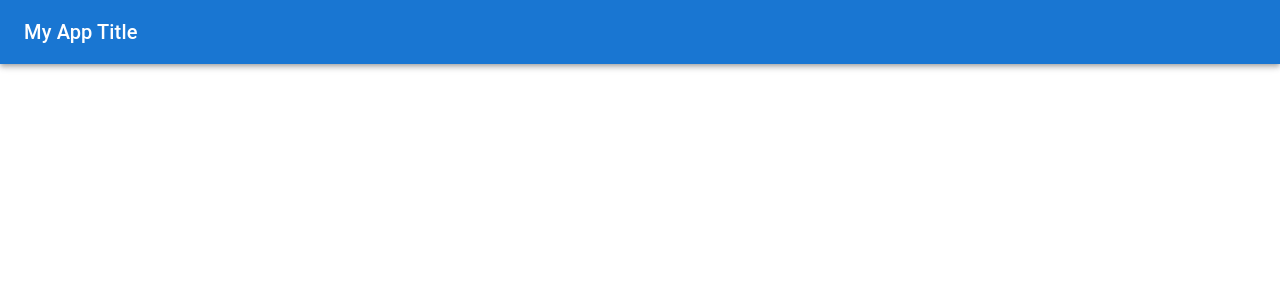
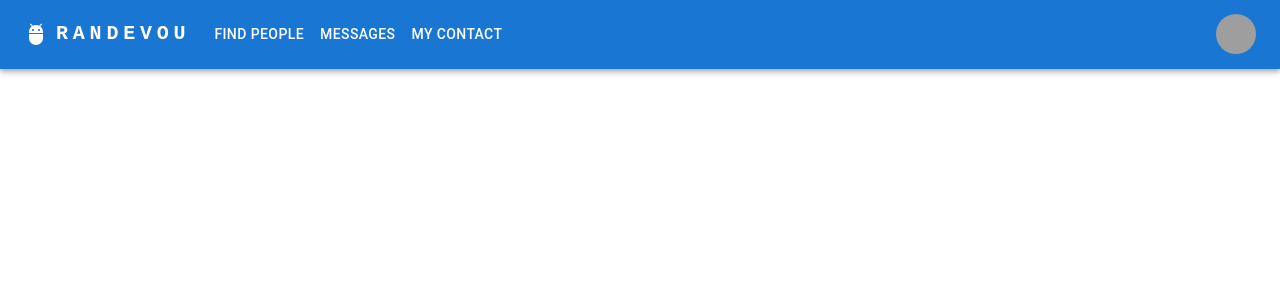
Before and after one commit to marclnomaia/RANDEVOU, a React (Create React App) app in the folder rand-app/: page / in a window 1280 px wide. Shown: the top 300 px of the page. Built offline with nearby package versions, Linux system fonts and the light colour scheme; grey boxes are pictures that could not be loaded.

Commit message:
second commit

```diff
--- a/rand-app/package.json
+++ b/rand-app/package.json
@@ -5,6 +5,7 @@
   "dependencies": {
     "@emotion/react": "^11.11.1",
     "@emotion/styled": "^11.11.0",
+    "@mui/icons-material": "^5.14.1",
     "@mui/material": "^5.14.1",
     "@mui/styled-engine-sc": "^5.12.0",
     "@testing-library/jest-dom": "^5.17.0",
--- a/rand-app/src/App.tsx
+++ b/rand-app/src/App.tsx
@@ -1,4 +1,5 @@
 
+//import { AppBar } from '@mui/material';
 import './App.css';
 import RandBar from './components/RandBar';
 
--- a/rand-app/src/components/RandBar.tsx
+++ b/rand-app/src/components/RandBar.tsx
@@ -1,17 +1,162 @@
+import * as React from 'react';
+import AppBar from '@mui/material/AppBar';
+import Box from '@mui/material/Box';
+import Toolbar from '@mui/material/Toolbar';
+import IconButton from '@mui/material/IconButton';
+import Typography from '@mui/material/Typography';
+import Menu from '@mui/material/Menu';
+import MenuIcon from '@mui/icons-material/Menu';
+import Container from '@mui/material/Container';
+import Avatar from '@mui/material/Avatar';
+import Button from '@mui/material/Button';
+import Tooltip from '@mui/material/Tooltip';
+import MenuItem from '@mui/material/MenuItem';
+import AdbIcon from '@mui/icons-material/Adb';
 
-  //import * as React from 'react';
-  import AppBar from '@mui/material/AppBar';
-  import Toolbar from '@mui/material/Toolbar';
-  import Typography from '@mui/material/Typography';
+const pages = ['Find People', 'Messages', 'My Contact'];
+const settings = ['Profile', 'Account', 'Dashboard', 'Logout'];
 
-  export const RandBar = () => {
-    return (
-      <AppBar position="static">
-        <Toolbar>
-          <Typography variant="h6">My App Title</Typography>
-        </Toolbar>
-      </AppBar>
-    );
+function RandBar() {
+  const [anchorElNav, setAnchorElNav] = React.useState<null | HTMLElement>(null);
+  const [anchorElUser, setAnchorElUser] = React.useState<null | HTMLElement>(null);
+
+  const handleOpenNavMenu = (event: React.MouseEvent<HTMLElement>) => {
+    setAnchorElNav(event.currentTarget);
+  };
+  const handleOpenUserMenu = (event: React.MouseEvent<HTMLElement>) => {
+    setAnchorElUser(event.currentTarget);
   };
 
-  export default RandBar;
+  const handleCloseNavMenu = () => {
+    setAnchorElNav(null);
+  };
+
+  const handleCloseUserMenu = () => {
+    setAnchorElUser(null);
+  };
+
+  return (
+    <AppBar position="static">
+      <Container maxWidth="xl">
+        <Toolbar disableGutters>
+          <AdbIcon sx={{ display: { xs: 'none', md: 'flex' }, mr: 1 }} />
+          <Typography
+            variant="h6"
+            noWrap
+            component="a"
+            href="/"
+            sx={{
+              mr: 2,
+              display: { xs: 'none', md: 'flex' },
+              fontFamily: 'monospace',
+              fontWeight: 700,
+              letterSpacing: '.3rem',
+              color: 'inherit',
+              textDecoration: 'none',
+            }}
+          >
+            RANDEVOU
+          </Typography>
+
+          <Box sx={{ flexGrow: 1, display: { xs: 'flex', md: 'none' } }}>
+            <IconButton
+              size="large"
+              aria-label="account of current user"
+              aria-controls="menu-appbar"
+              aria-haspopup="true"
+              onClick={handleOpenNavMenu}
+              color="inherit"
+            >
+              <MenuIcon />
+            </IconButton>
+            <Menu
+              id="menu-appbar"
+              anchorEl={anchorElNav}
+              anchorOrigin={{
+                vertical: 'bottom',
+                horizontal: 'left',
+              }}
+              keepMounted
+              transformOrigin={{
+                vertical: 'top',
+                horizontal: 'left',
+              }}
+              open={Boolean(anchorElNav)}
+              onClose={handleCloseNavMenu}
+              sx={{
+                display: { xs: 'block', md: 'none' },
+              }}
+            >
+              {pages.map((page) => (
+                <MenuItem key={page} onClick={handleCloseNavMenu}>
+                  <Typography textAlign="center">{page}</Typography>
+                </MenuItem>
+              ))}
+            </Menu>
+          </Box>
+          <AdbIcon sx={{ display: { xs: 'flex', md: 'none' }, mr: 1 }} />
+          <Typography
+            variant="h5"
+            noWrap
+            component="a"
+            href=""
+            sx={{
+              mr: 2,
+              display: { xs: 'flex', md: 'none' },
+              flexGrow: 1,
+              fontFamily: 'monospace',
+              fontWeight: 700,
+              letterSpacing: '.3rem',
+              color: 'inherit',
+              textDecoration: 'none',
+            }}
+          >
+            LOGO
+          </Typography>
+          <Box sx={{ flexGrow: 1, display: { xs: 'none', md: 'flex' } }}>
+            {pages.map((page) => (
+              <Button
+                key={page}
+                onClick={handleCloseNavMenu}
+                sx={{ my: 2, color: 'white', display: 'block' }}
+              >
+                {page}
+              </Button>
+            ))}
+          </Box>
+
+          <Box sx={{ flexGrow: 0 }}>
+            <Tooltip title="Open settings">
+              <IconButton onClick={handleOpenUserMenu} sx={{ p: 0 }}>
+                <Avatar alt="Remy Sharp" src="/static/images/avatar/2.jpg" />
+              </IconButton>
+            </Tooltip>
+            <Menu
+              sx={{ mt: '45px' }}
+              id="menu-appbar"
+              anchorEl={anchorElUser}
+              anchorOrigin={{
+                vertical: 'top',
+                horizontal: 'right',
+              }}
+              keepMounted
+              transformOrigin={{
+                vertical: 'top',
+                horizontal: 'right',
+              }}
+              open={Boolean(anchorElUser)}
+              onClose={handleCloseUserMenu}
+            >
+              {settings.map((setting) => (
+                <MenuItem key={setting} onClick={handleCloseUserMenu}>
+                  <Typography textAlign="center">{setting}</Typography>
+                </MenuItem>
+              ))}
+            </Menu>
+          </Box>
+        </Toolbar>
+      </Container>
+    </AppBar>
+  );
+}
+export default RandBar;
```
Also changed, not shown: 1 other file (tests, documents, lock files or other folders).
